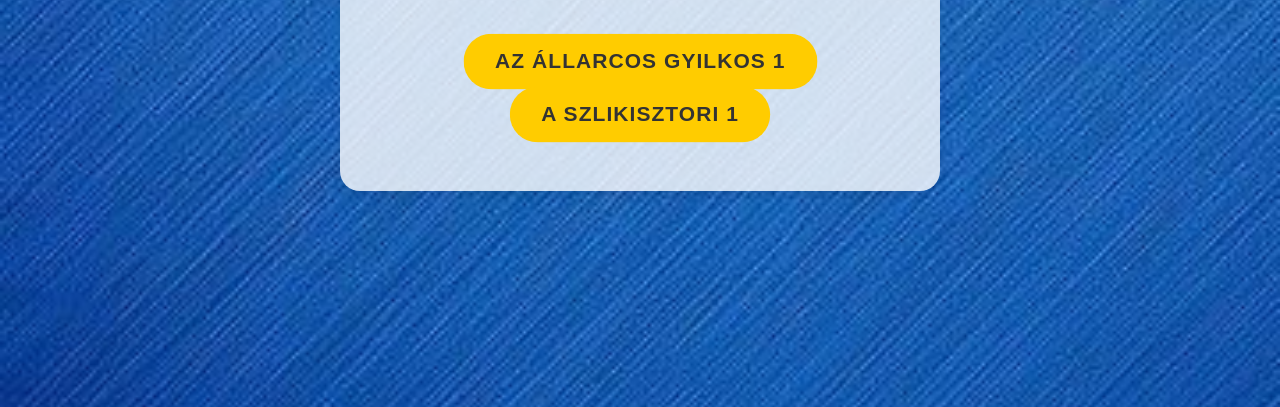
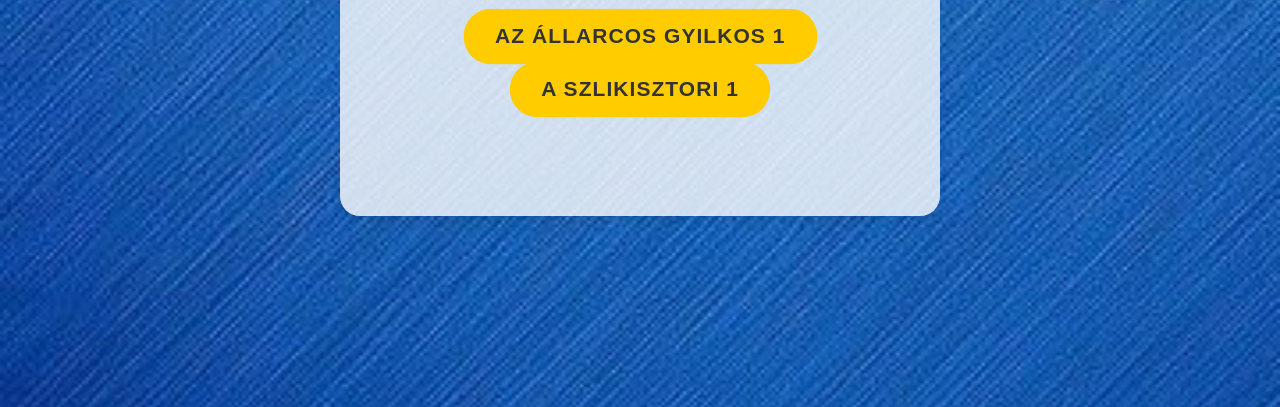
Before and after one commit to Keve111333/Keve111333.github.io, a plain HTML site: page sunny.html in a window 1280 px wide. Shown: the part 393-800 px from the top of the page. Drawn offline with Linux system fonts and the light colour scheme.

Commit message:
Update sunny.html

```diff
--- a/sunny.html
+++ b/sunny.html
@@ -30,7 +30,7 @@
             background-color: rgba(255, 255, 255, 0.8);
             border-radius: 20px;
             box-shadow: 0 4px 12px rgba(0, 0, 0, 0.1);
-            padding: 50px;
+            padding: 50px 50px 100px 50px; /* Updated padding */
             max-width: 500px;
             width: 90%;
             animation: slideIn 1s ease forwards;
```
